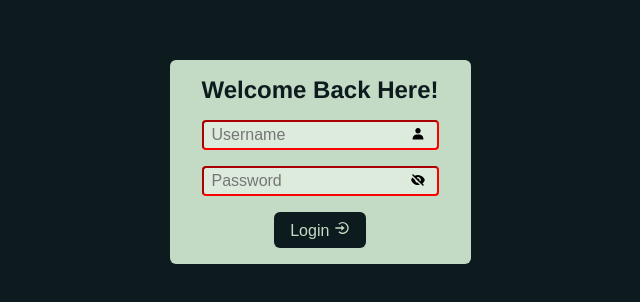
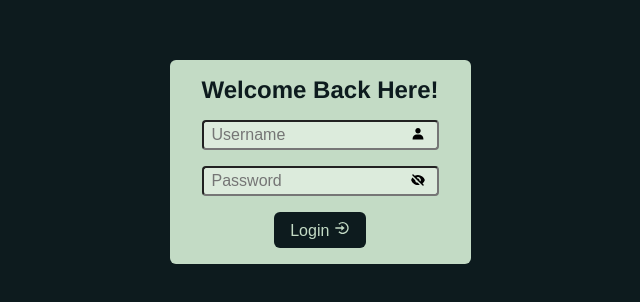
Before and after one commit to mideD3V/image-gallery-app, a React (Create React App) app: page / in a window 1280 px wide. Shown: the part 132-434 px from the top of the page, without its empty margins (320-960 px from the left). Built offline with nearby package versions, Linux system fonts and the light colour scheme.

Commit message:
updated border color condition

```diff
--- a/src/components/Login.jsx
+++ b/src/components/Login.jsx
@@ -41,7 +41,8 @@ const Login = () => {
             value={username}
             style={
               username === "user@example"
-                ? { borderColor: "green" }
+                ? { borderColor: "green" } :
+                username === "" ? { borderColor: "" }
                 : { borderColor: "red" }
             }
           />
@@ -58,6 +59,8 @@ const Login = () => {
             style={
               password === "1Password"
                 ? { borderColor: "green" }
+                : password === ""
+                ? { borderColor: " " }
                 : { borderColor: "red" }
             }
           />
```
